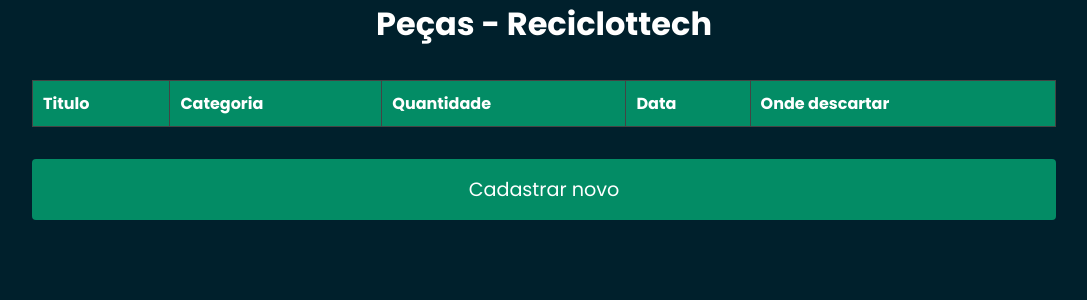
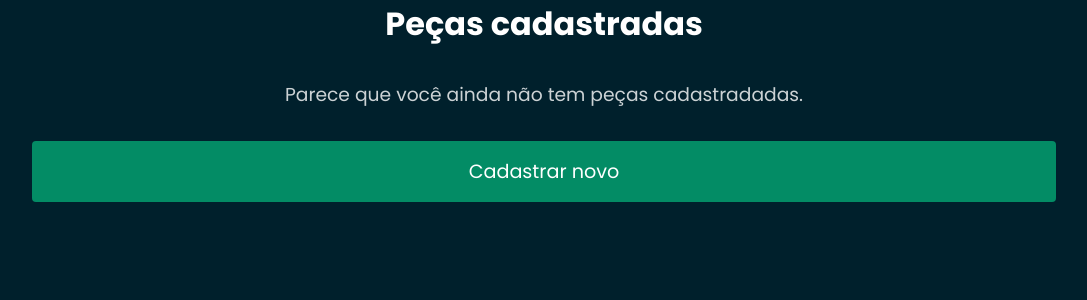
Before and after one commit to brnofranco/createread-php, a PHP site: page /read_product.php in a window 1280 px wide. Shown: the part 132-432 px from the top of the page, without its empty margins (96-1183 px from the left). Run offline with PHP 8.4, Linux system fonts and the light colour scheme; the visitor is signed in with stand-in values (Sample User, id 1); tables that the repository leaves empty or names only in its code hold one stand-in row (values such as "Sample post"); lists and menus that the app fills with data are empty.

Commit message:
Pequenas alterações de lógica e estilização

```diff
--- a/assets/styles/style.css
+++ b/assets/styles/style.css
@@ -16,16 +16,6 @@
     list-style: none;
     outline: 0;
     font-family: 'Poppins', sans-serif;
-}
-
-table {
-    margin: 0;
-    padding: 0;
-    background: none;
-    border: none;
-    border-collapse: collapse;
-    border-spacing: 0;
-    background-image: none;
 }
 
 a {
@@ -258,6 +248,11 @@ footer {
     background: var(--footerBgLighter);
 }
 
+.table-content .not-found {
+    font-weight: normal;
+    opacity: 0.8;
+}
+
 form {
     width: 80%;
     margin: 0 auto;
@@ -430,10 +425,11 @@ form .form-data input[type="submit"].cancel:hover {
     }
 
     footer {
-        position: relative;
+        display: none;
     }
 
     form {
+        width: 90%;
         flex-direction: column;
     }
 }
--- a/login.php
+++ b/login.php
@@ -9,9 +9,6 @@
     <?php include(".\assets\utils\header.php");?>
     <main>
         <div class="main-content">
-            <h1>
-                Faça seu login ou cadastre-se agora.
-            </h1>
             <section class="main-content-info">
                 <form method="POST">
                     <section class="form-data">
@@ -29,7 +26,7 @@
 
                         <p>Não tem cadastro? <a class="register-link" href='signin.php'>Registrar agora</a></p>
 
-                        <input type="submit" name="submit" value="Logar" />
+                        <input type="submit" name="submit" value="Entrar" />
                     </section>
                 </form>
             </section>
--- a/read_product.php
+++ b/read_product.php
@@ -10,9 +10,14 @@
 <body>
     <?php include(".\assets\utils\header.php"); ?>
     <div class="table-content">
-        <h1>Peças - Reciclottech</h1>
+        <h1>Peças cadastradas</h1>
         <table aria-label="peças cadastradas">
-            <thead>
+            <?php
+                $user = $_SESSION["email"];
+                $query = mysqli_query($con, "SELECT * FROM products WHERE user = '$user'");
+
+                if (mysqli_fetch_array($query)) {
+                    echo "<thead>
                             <tr>
                                 <th>Titulo</th>
                                 <th>Categoria</th>
@@ -21,10 +26,8 @@
                                 <th>Onde descartar</th>
                             </tr>
                         </thead>
-            <tbody>
+                        <tbody>";
 
-            <?php
-                $user = $_SESSION["email"];
                     $query = mysqli_query($con, "SELECT * FROM products WHERE user = '$user'");
 
                     while ($data=mysqli_fetch_array($query)){
@@ -33,16 +36,19 @@
                             <td>".$data['category']."</td>
                             <td>".$data['quantity']."</td>
                             <td>".strftime('%d/%m/%Y', strtotime($data['date']))."</td>
-                    <td><a class='discard-link' href='./discard.php?category=".$data['category']."'>Descartar</a></td>
+                            <td>
+                                <a class='discard-link' href='./discard.php?category=".$data['category']."'>Descartar</a>
+                            </td>
                         </tr>
                         ";
+                    }
+                } else {
+                    echo "<h3 class='not-found'>Parece que você ainda não tem peças cadastradadas.</h3>";
                 }
             ?>
             </tbody>
         </table>
-
         <a class="button-create-new" href="./register_product.php">Cadastrar novo</a>
-
     </div>
 </body>
 </html>
--- a/register_location.php
+++ b/register_location.php
@@ -38,12 +38,12 @@
 
             <div class="input-form">
                 <label for="endereco">Endereço do local</label>
-                <input type="text" name="endereco" id="endereco" required>
+                <input type="text" name="endereco" id="endereco" placeholder="Ex: Av. União dos Ferroviários, 1760 - Centro, Jundiaí - SP" required>
             </div>
 
             <div class="input-form">
                 <label for="cep">CEP</label>
-                <input type="number" name="cep" id="cep" required>
+                <input type="number" name="cep" id="cep" placeholder="Somente números" required>
             </div>
 
             <div class="input-form">
```
Also changed, not shown: discard.php (+7 -2 lines), read_location.php (+6 -1 lines), signin.php (+3 -4 lines), public/icons/eraser.svg, public/locations/2b0877bbea5923bc0eab12dcbb352cc7.jpg (added), public/locations/2f7193d8a595834c89e68f325f5ba119.png (added), public/locations/68463f742e9f1aad69c7d2e39880f09a.png (added), public/locations/872cf9a44c89bdc1f192fb6d566a7d36.png (added), public/locations/d2372fa4c4f4c96c0b87b58358d53485.jpg (added), public/locations/fab82fbef0b9c5b120016e0d27c12056.jpg (deleted), register_product.php (line endings or trailing spaces). Lines whose indentation alone changed are shown as unchanged.
